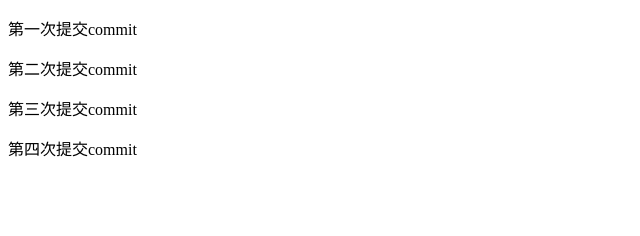
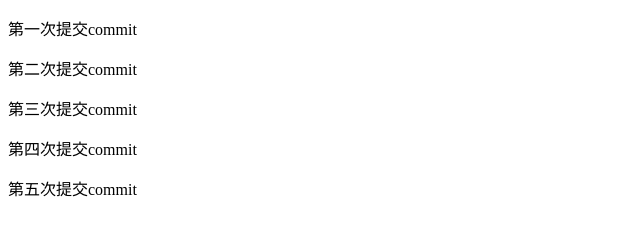
Before and after one commit to dig-Ant/mergeCommit, a plain HTML site: page index.html in a window 1280 px wide. Shown: the whole page, without its empty margins (0-640 px from the left). Drawn offline with Linux system fonts and the light colour scheme.

Commit message:
第五次

```diff
--- a/index.html
+++ b/index.html
@@ -11,6 +11,7 @@
   <p>第二次提交commit</p>
   <p>第三次提交commit</p>
   <p>第四次提交commit</p>
+  <p>第五次提交commit</p>
 
 </body>
 </html>
```
